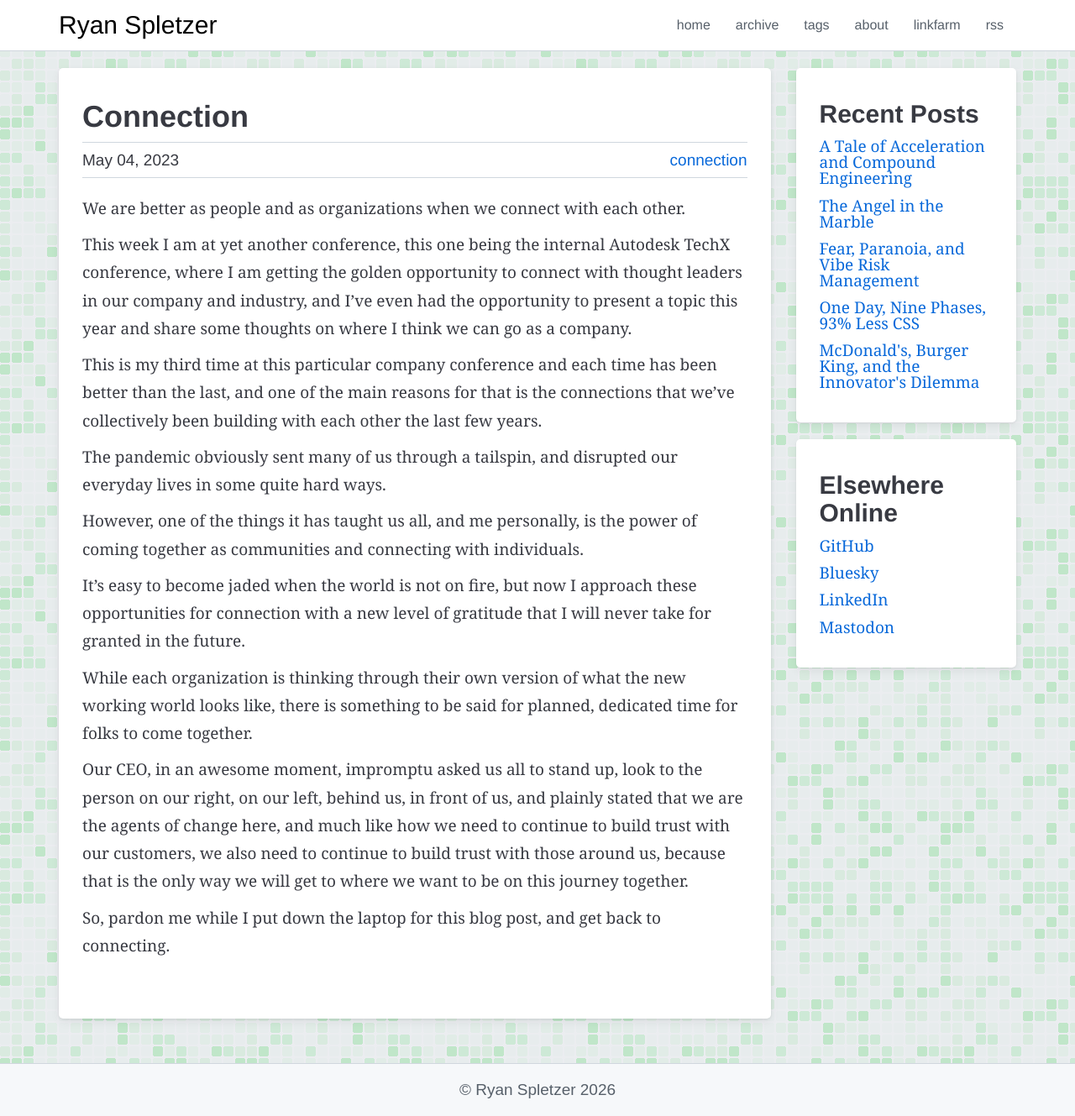
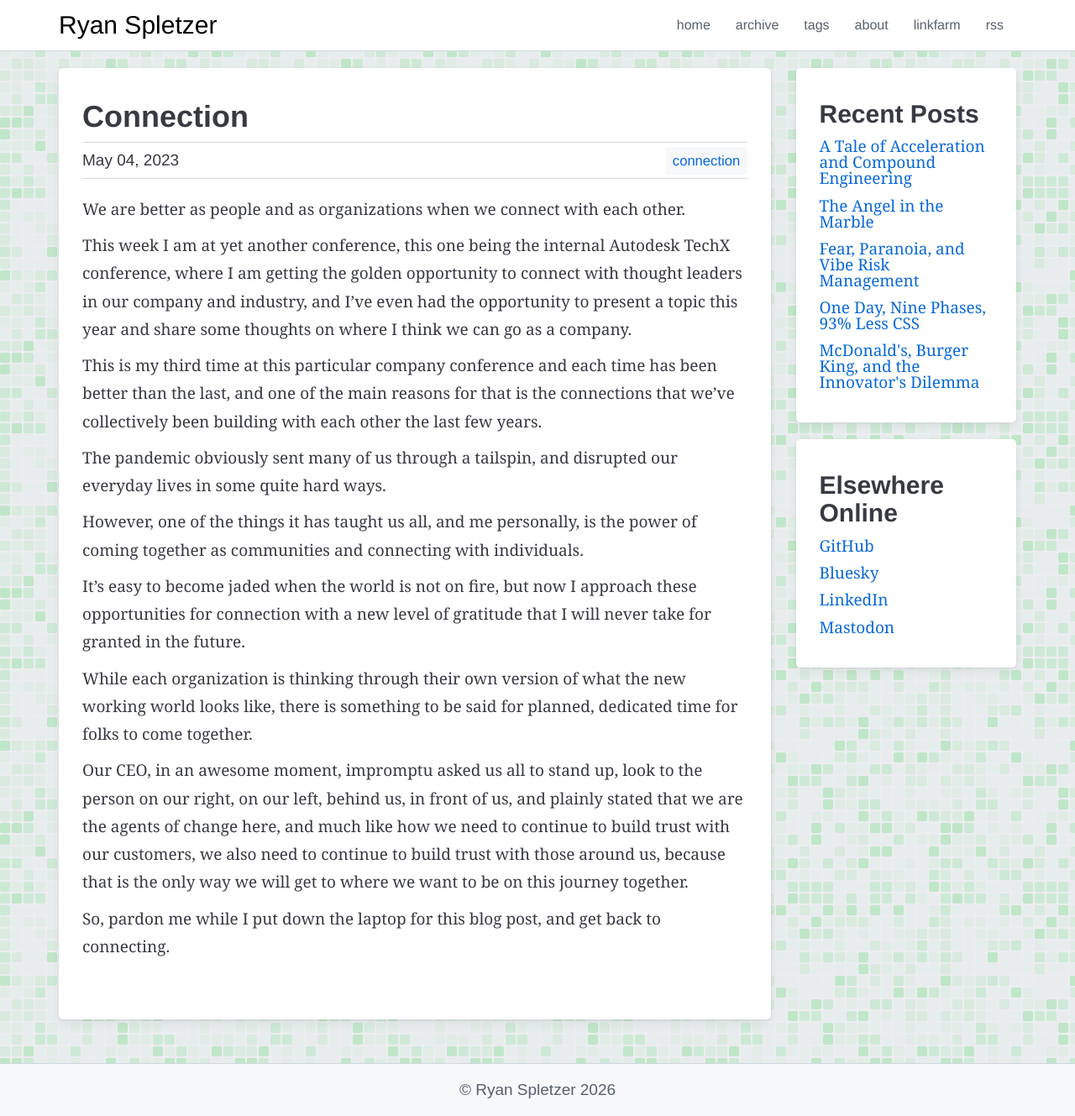
Before and after one commit to ryanspletzer/ryanspletzer.github.io, a Jekyll site: the page built from _posts/2023-05-04-connection.md, in a window 1280 px wide and 1329 px high. Shown: the whole window at 84% size. Built offline with Jekyll 4.4.1, drawn with Linux system fonts in a browser that asks for light colours.

Commit message:
Style post-meta tags as subtle pill chips
Add background, border-radius, and padding to tag links in the
post-meta bar so they read as tappable chips rather than bare text.
Uses --color-toc-bg (theme-aware) and --radius-inline for the pill
shape. Slightly smaller font-size keeps tags subordinate to the date.

Co-Authored-By: Claude Opus 4.6 <noreply@anthropic.com>

```diff
--- a/_sass/components.scss
+++ b/_sass/components.scss
@@ -94,11 +94,19 @@ h2.post-title:first-of-type {
   ul {
     display: flex;
     flex-wrap: wrap;
-    gap: 0 1.25rem;
+    gap: 0.375rem;
     padding-left: 0;
     list-style: none;
     margin: 0;
     font-family: var(--font-sans);
+  }
+
+  li a {
+    display: block;
+    background-color: var(--color-toc-bg);
+    border-radius: var(--radius-inline);
+    padding: 0.125em 0.5em;
+    font-size: 0.875em;
   }
 
   .post-time {
```
